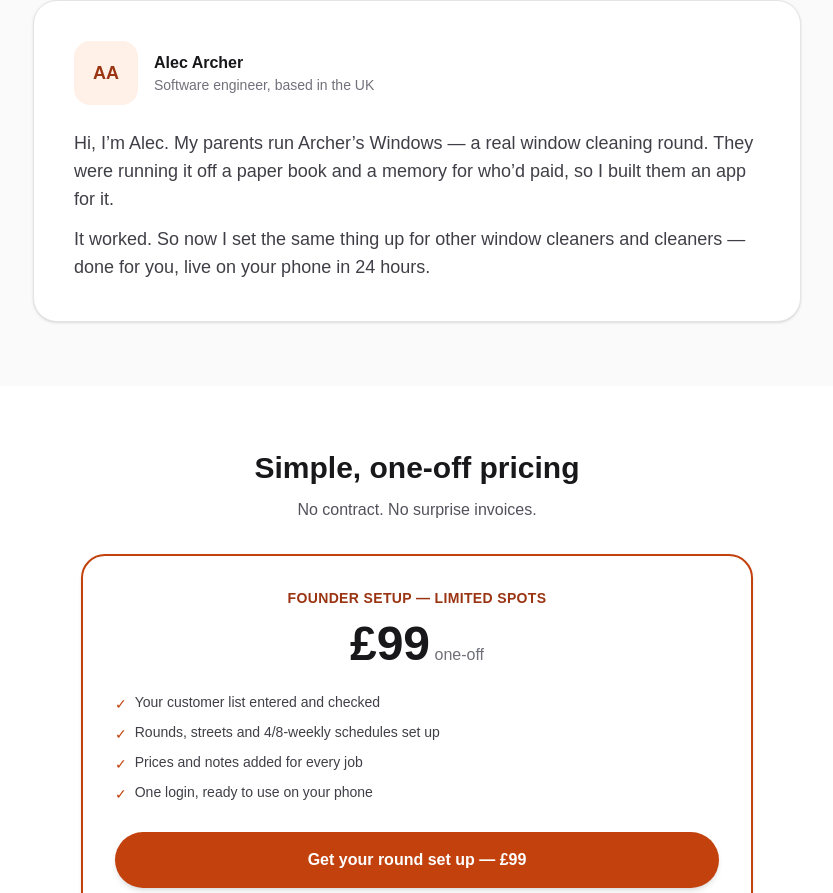
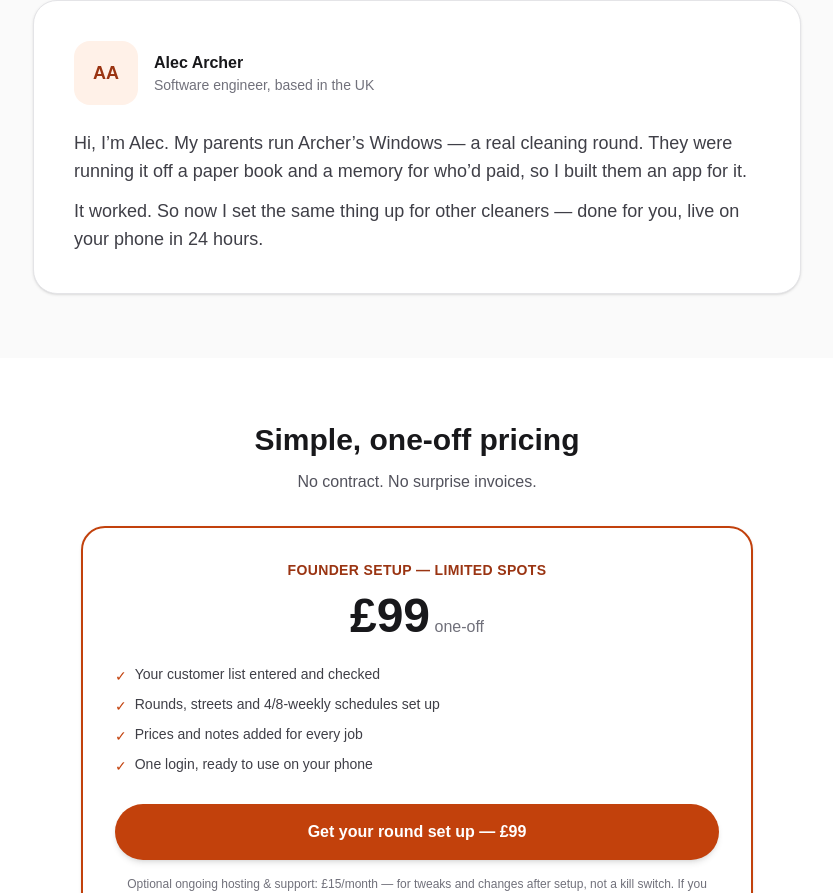
Before and after one commit to alecarcher98/archers-windows, a Next.js app: page /marketing in a window 1280 px wide. Shown: the part 2020-2913 px from the top of the page, without its empty margins (223-1056 px from the left). Built offline with nearby package versions, Linux system fonts and the light colour scheme.

Commit message:
chore: update founder story

```diff
--- a/components/marketing/FounderStory.tsx
+++ b/components/marketing/FounderStory.tsx
@@ -19,12 +19,12 @@ export function FounderStory() {
             </div>
 
             <p className="mt-6 text-lg text-zinc-700">
-              Hi, I&rsquo;m Alec. My parents run Archer&rsquo;s Windows — a real window cleaning
+              Hi, I&rsquo;m Alec. My parents run Archer&rsquo;s Windows — a real cleaning
               round. They were running it off a paper book and a memory for who&rsquo;d paid, so
               I built them an app for it.
             </p>
             <p className="mt-3 text-lg text-zinc-700">
-              It worked. So now I set the same thing up for other window cleaners and cleaners — done for you,
+              It worked. So now I set the same thing up for other cleaners — done for you,
               live on your phone in 24 hours.
             </p>
           </div>
```
